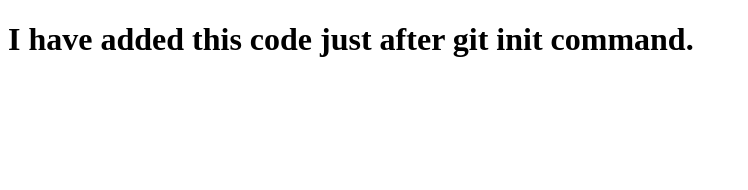
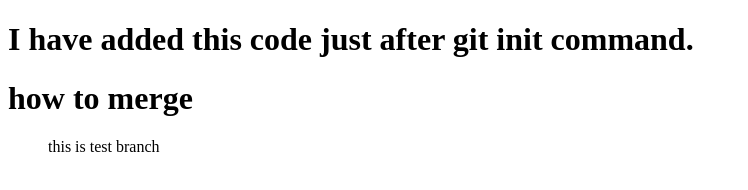
Before and after one commit to jeet911/first-test, a plain HTML site: page index.html in a window 1280 px wide. Shown: the whole page, without its empty margins (0-748 px from the left). Drawn offline with Linux system fonts and the light colour scheme.

Commit message:
merge test br

```diff
--- a/index.html
+++ b/index.html
@@ -7,5 +7,9 @@
 </head>
 <body>
     <h1>I have added this code just after git init command.</h1>
+
+    <h1>how to merge </h1>
+    <ul>this is test branch</ul>
+
 </body>
 </html>
```
